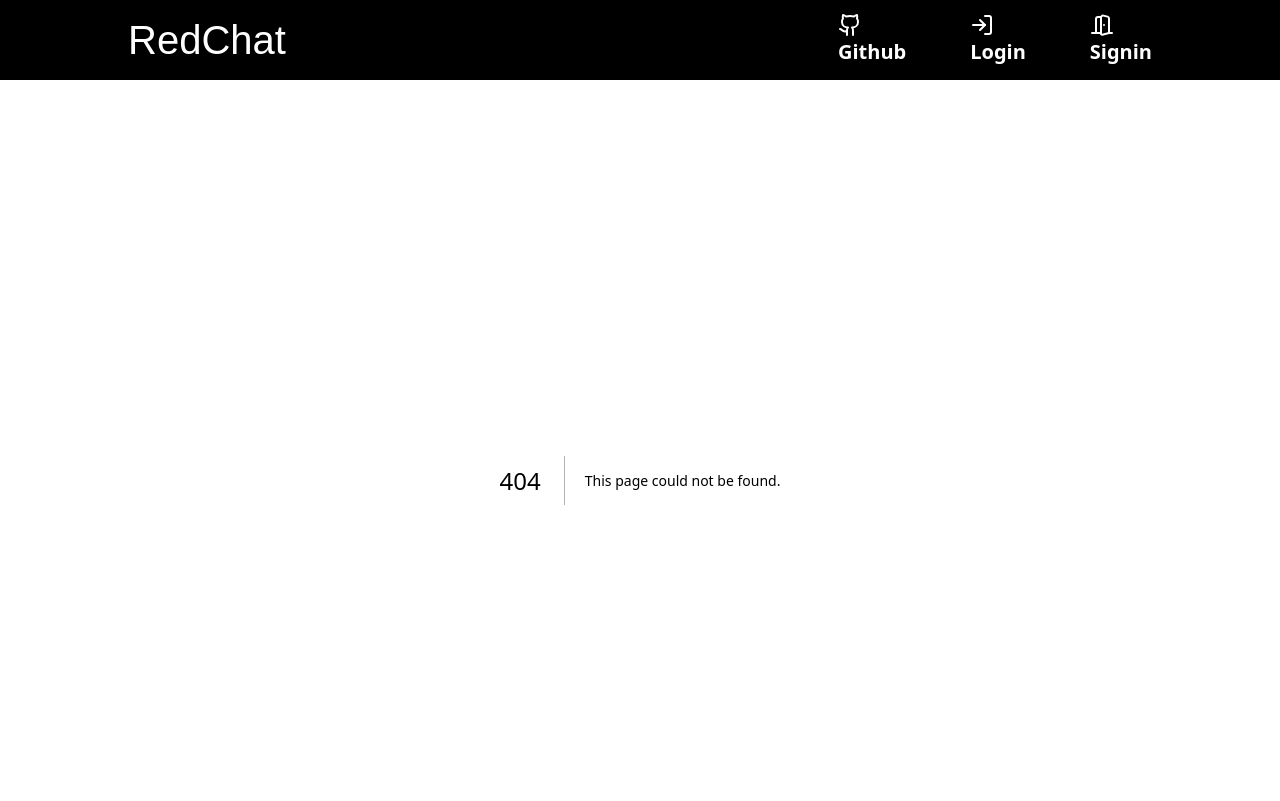
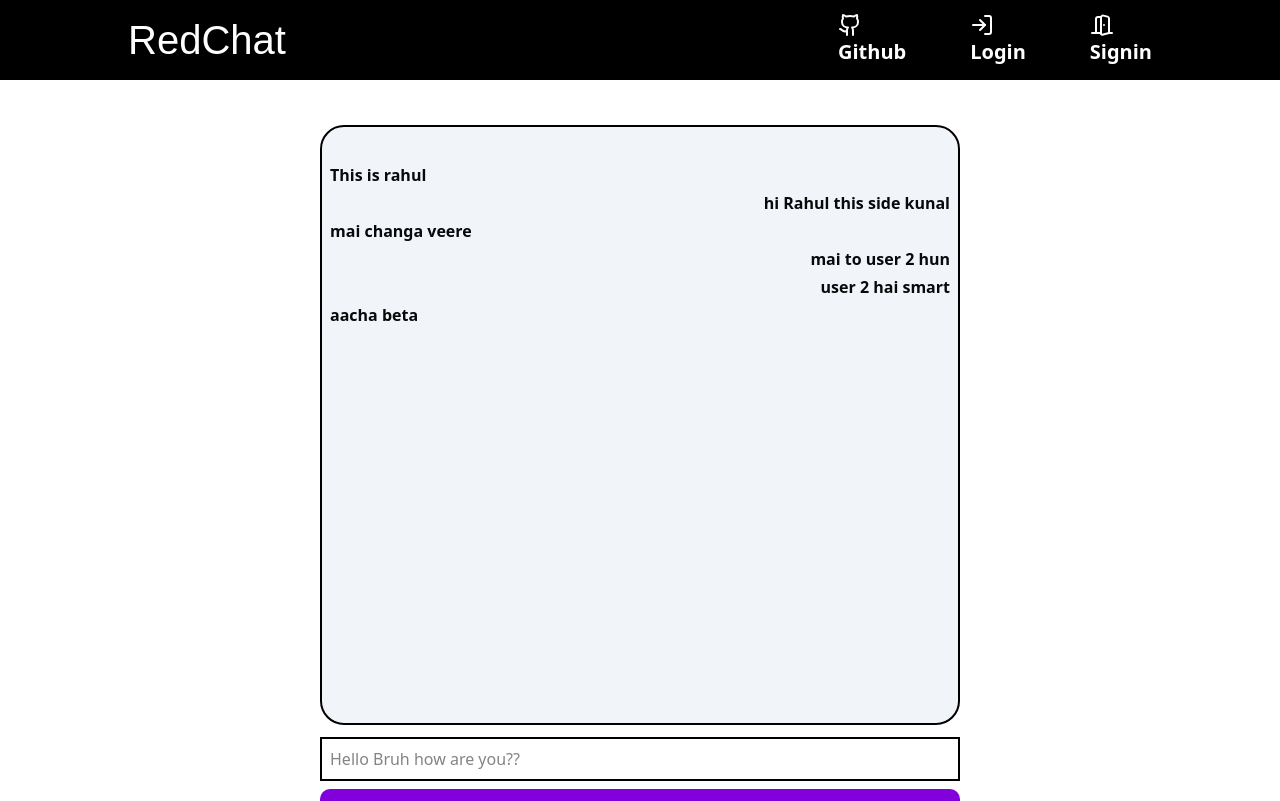
Before and after one commit to SuperexMack/redChat, a Next.js app in the folder client/: page /chatting in a window 1280 px wide. Before the commit this address had no page. Shown: the top 801 px of the page. Built offline with nearby package versions, Linux system fonts and the light colour scheme; a web font is replaced by a local one.

Commit message:
Added the chat logic the position of the chat

```diff
--- /dev/null
+++ b/client/app/chatting/page.tsx
@@ -0,0 +1,38 @@
+export default function(){
+
+
+   const allMessage = [["This is rahul",1] ,
+   ["hi Rahul this side kunal",2],
+   ["mai changa veere" , 1],
+   ["mai to user 2 hun",2],
+   ["user 2 hai smart",2], ["aacha beta",1]]
+
+
+   return(
+    <>
+    <div className="w-full h-screen bg-white flex items-center justify-center flex-col">
+
+        <div className="w-[50%] relative bg-slate-100 rounded-3xl border-2 border-black h-[600px] flex flex-col space-y-4 p-4">
+
+        <div>
+            {allMessage.map((value,index)=>(
+             <>
+             <div className="w-full h-auto p-2 mt-3" key={index}>
+                <p className={`${value[1] == 1 ? "absolute left-2 font-bold":"absolute right-2 font-bold"}`}>{value[0]}</p>
+             </div>
+             </>
+            ))}
+        </div>
+
+
+        </div>
+
+        <div className="w-[50%] flex flex-col h-auto">
+          <input className="w-full border-2 border-black p-2 mt-3" placeholder="Hello Bruh how are you??"></input>
+          <button className="bg-purple-700 p-2 mt-2 rounded-lg text-[20px] text-white">Send Message.....</button>
+        </div>
+
+    </div>
+    </>
+   )
+}
--- a/client/app/roomsection/page.tsx
+++ b/client/app/roomsection/page.tsx
@@ -22,7 +22,7 @@ export default function() {
 
        <div className="w-[50%] rounded-3xl h-auto shadow-2xl mt-[40px] flex flex-col items-center space-y-5">
 
-        <div className="w-full h-[200px] p-2 rounded-t-3xl bg-red-600 flex items-center justify-center">
+        <div className="w-full h-[200px] p-2 rounded-t-3xl bg-purple-600 flex items-center justify-center">
         <SpecialText text="Talk to Strangers"></SpecialText>
         </div>
 
@@ -43,13 +43,16 @@ export default function() {
           <h1 className="font-bold">Stay Anonymous</h1>
           </div>
 
+
         </div>
+
+        <hr></hr>
 
         <div className="w-full h-auto p-2 text-center">
 
         <p className="text-[30px] font-bold mt-5"> Welcome! to Redchat</p>
 
-        <p className="text-center border border-slate-200 p-3 text-[23px] font-medium rounded-2xl mt-[20px]">
+        <p className="text-center main-landing-text border border-slate-200 p-3 text-[23px] font-medium rounded-2xl mt-[20px]">
           Welcome! to Redchat so this is the platform where
           you can talk to the strangers without knowing
           their real identity and infact you don't need
```
